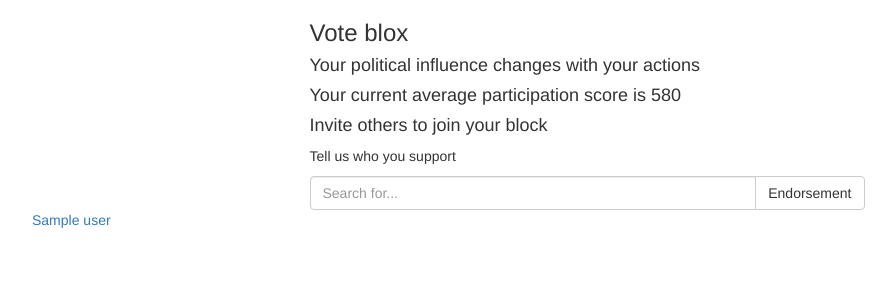
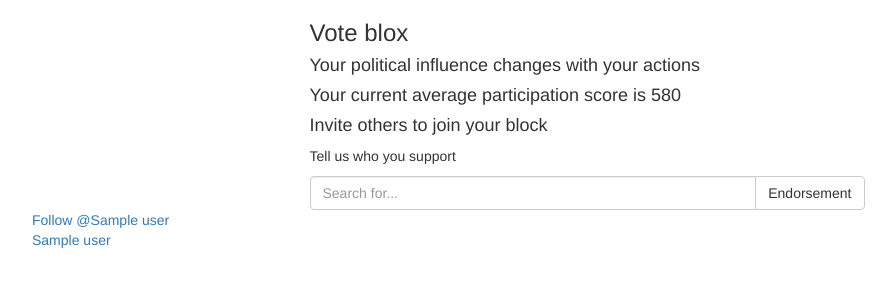
Before and after one commit to kirimaks/fetch_pages, a Flask app: template back-end/templates/tweets.html in a window 1280 px wide. Shown: the top 300 px of the page, without its empty margins (53-949 px from the left). Run offline with Flask 2, Linux system fonts and the light colour scheme; the template is opened without the code that fills it: most values are stand-ins (such as "Sample title", 1, 10 or a date in 2020); some libraries are stand-ins or nearby versions.

Commit message:
add 'follow' button

```diff
--- a/back-end/templates/tweets.html
+++ b/back-end/templates/tweets.html
@@ -31,13 +31,22 @@
         .followers-block {
             float:right;
         }
-        #results-list {
+        #list {
+            /*
             display:table;
             border-collapse:separate;
             border-spacing:5px;
+            */
         }
         .box {
+            /*
             display:table-cell;
+            border:1px solid black;
+            */
+            float:left;
+        }
+        .twitter-follow-button {
+            display:block;
         }
     </style>
 
@@ -66,14 +75,20 @@
 
         <script async src="//platform.twitter.com/widgets.js" charset="utf-8"></script>
 
-        <div class="col-md-12">
+        <div class="col-md-12" id="list">
             {% for user in users %}
-            <a class="twitter-timeline" data-width="260" data-height="300" data-theme="light" href="https://twitter.com/{{ user }}">
-                {{ user }}
-            </a>
+            <div class='box'>
+                <a href="https://twitter.com/{{ user }}" class="twitter-follow-button" data-show-count="true">
+                    Follow @{{ user }}
+                </a>
+                <a class="twitter-timeline" data-width="260" data-height="300" data-theme="light" href="https://twitter.com/{{ user }}">
+                    {{ user }}
+                </a>
+            </div>
             {% endfor %}
         </div>
     </div>
+
 
     <!-- jQuery (necessary for Bootstrap's JavaScript plugins) -->
     <script src="https://ajax.googleapis.com/ajax/libs/jquery/1.11.3/jquery.min.js"></script>
```
